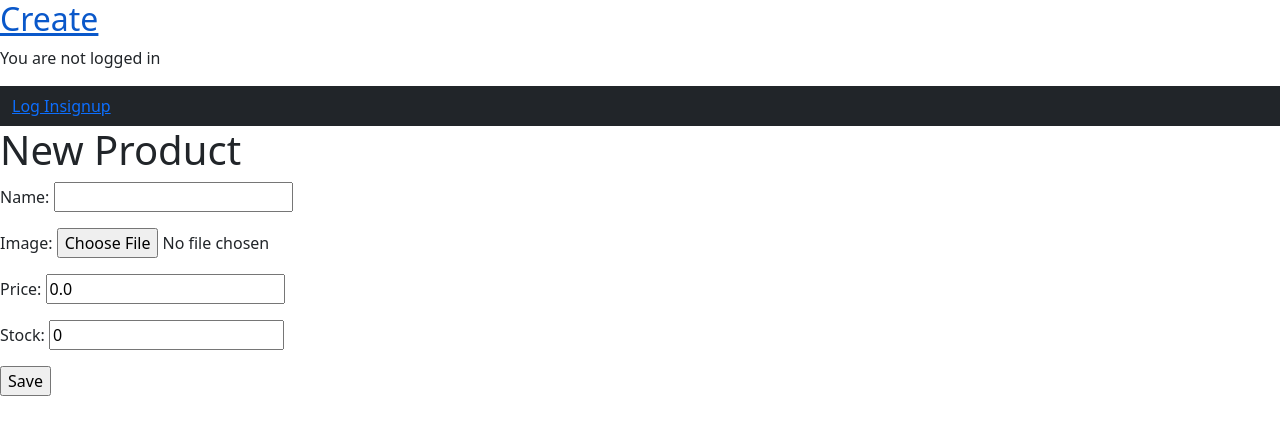
After one commit to IzzeddinHammad/Hardware_Store_PROJ, a Django app: page /product/new/ in a window 1280 px wide. The commit adds this page. Shown: the top 435 px of the page. Run offline with Django 5.2, Linux system fonts and the light colour scheme.

Commit message:
Crud Functionality basics implemented alongside bootstrap

```diff
--- a/store/models.py
+++ b/store/models.py
@@ -1,4 +1,5 @@
 from django.db import models
+from django.urls import reverse
 
 # Create your models here.
 
@@ -10,6 +11,9 @@ class Product(models.Model):
 
     def __str__(self):
         return self.name
+
+    def get_absolute_url(self):
+        return reverse('product_detail', args=[str(self.id)])
 
 
 
--- a/store/urls.py
+++ b/store/urls.py
@@ -1,8 +1,12 @@
 from django.urls import path
-from .views import HomePageView
+from .views import HomePageView, ProductDetailView, ProductCreateView, ProductUpdateView, ProductDeleteView
 
 
 urlpatterns = [
     #path('',)
     path('',HomePageView.as_view(), name='home'),
+    path('product/<int:pk>/',ProductDetailView.as_view(),name='product_detail' ),
+    path('product/new/', ProductCreateView.as_view(), name='product_new'),
+    path('product/<int:pk>/edit', ProductUpdateView.as_view(), name ='product_edit'),
+    path('product/<int:pk>/delete/', ProductDeleteView.as_view(), name='product_delete'),
 ]
--- a/store/views.py
+++ b/store/views.py
@@ -1,6 +1,8 @@
-from django.views.generic import TemplateView, DetailView, ListView
+from django.views.generic import TemplateView, DetailView, ListView, CreateView, UpdateView, DeleteView
 from .models import Product
 # Create your views here.
+
+from django.urls import reverse_lazy
 
 class HomePageView(ListView):
     model = Product
@@ -10,3 +12,17 @@ class HomePageView(ListView):
 class ProductDetailView(DetailView):
     model = Product
     template_name = "product_detail.html"
+
+class ProductCreateView(CreateView):
+    model = Product
+    template_name = 'product_new.html'
+    fields = ['name', 'image', 'price', 'stock']
+
+class ProductUpdateView(UpdateView):
+    model = Product
+    template_name = 'product_edit.html'
+    fields= ['price', 'stock']
+class ProductDeleteView(DeleteView):
+    model = Product
+    template_name='product_delete.html'
+    success_url = reverse_lazy('home')
--- a/templates/base.html
+++ b/templates/base.html
@@ -12,6 +12,8 @@
 </head>
 
 <body>
+        <h2><a href="{% url 'product_new' %}">Create</a></h2>
+
 
 {% if user.is_authenticated %}
     <p>Hi {{user.username}}</p>
@@ -19,6 +21,7 @@
         {% csrf_token %}
         <button type="submit">Logout</button>
     </form>
+
 {% else %}
     <p>You are not logged in</p>
     <nav class="navbar navbar-expand-sm bg-dark navbar-dark">
@@ -31,13 +34,18 @@
                 <li class="nav-item">
                     <a href="{% url 'signup' %}">signup</a>
                 </li>
+                <li class="nav-item">
+                    <a href="{% url 'product_new' %}"></a>
+                </li>
             </ul>
         </div>
     <!-- <a href="{% url 'login' %}">Log In</a>
     <a href="{% url 'signup' %}">signup</a> -->
     </nav>
 {% endif %}
-    {% block content %}{% endblock content %}
+    {% block content %}
+
+    {% endblock content %}
 
 <script src="https://cdn.jsdelivr.net/npm/bootstrap@5.3.3/dist/js/bootstrap.bundle.min.js" integrity="sha384-
 YvpcrYf0tY3lHB60NNkmXc5s9fDVZLESaAA55NDzOxhy9GkcIdslK1eN7N6jIeHz" crossorigin="anonymous"></script>
--- a/templates/home.html
+++ b/templates/home.html
@@ -7,7 +7,9 @@
 <h1>Home Page</h1>
 <h3>Our Products</h3>
 {% for product in all_products_list %}
-<h2>{{product.name}}</h2>
+<div>
+    <h2><a href="{% url 'product_detail' product.pk %}">{{product.name}}</a></h2>
+</div>
 {% endfor %}
 
 
--- /dev/null
+++ b/templates/product_new.html
@@ -0,0 +1,11 @@
+{% extends 'base.html' %}
+{% block title %} Create New Product {% endblock title %}
+
+{% block content %}
+    <h1>New Product</h1>
+        <form action="" method="POST">
+        {% csrf_token %}
+        {{ form.as_p }}
+        <input type="submit" value="Save"/>
+</form>
+{% endblock content %}
```
Also changed, not shown: templates/product_delete.html (added, +11 -0 lines), templates/product_detail.html (added, +12 -0 lines), templates/product_edit.html (added, +10 -0 lines), db.sqlite3.
